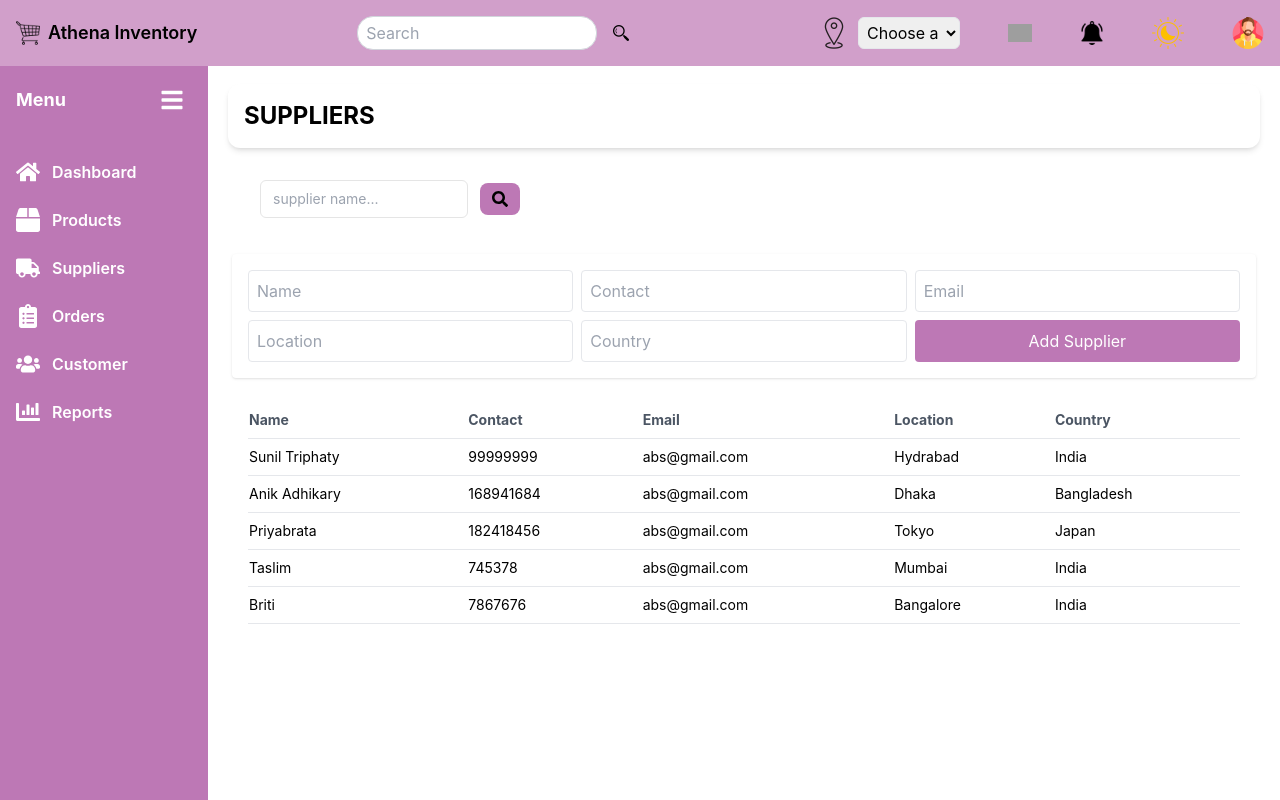
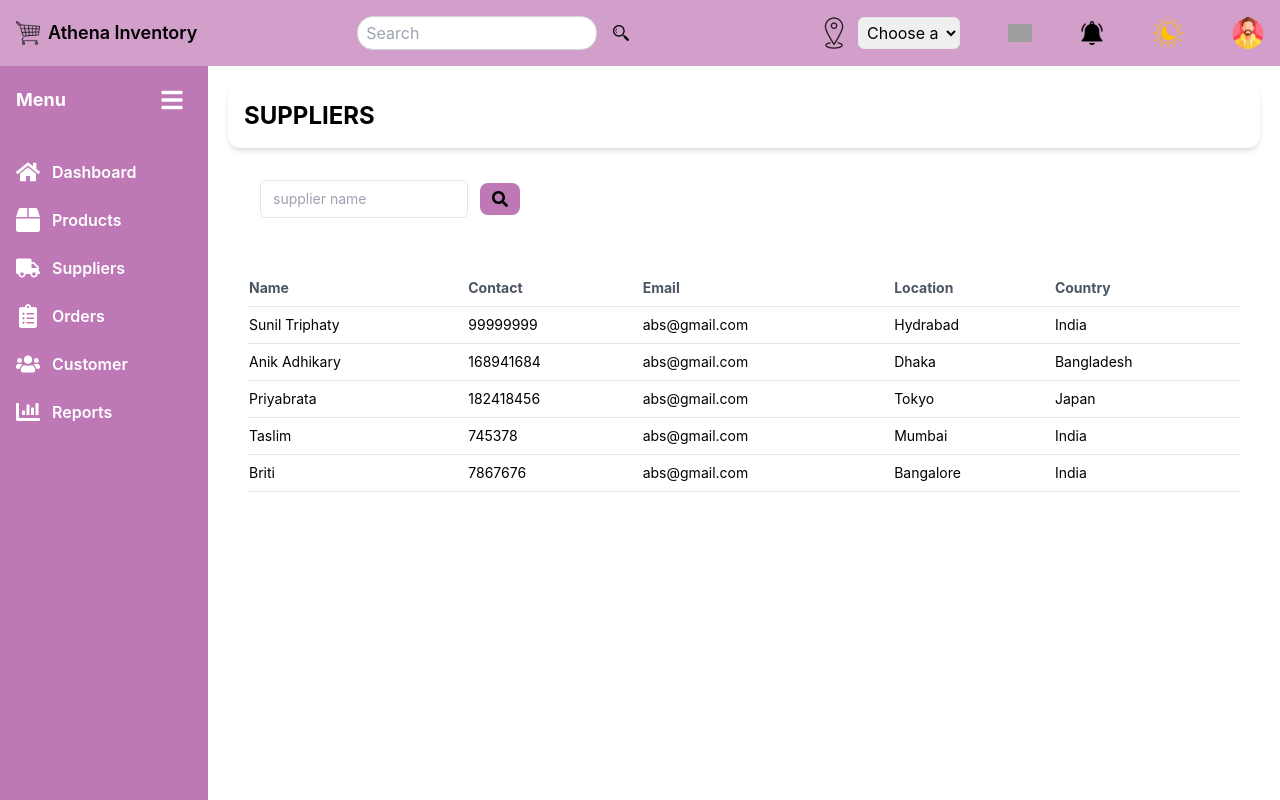
Before and after one commit to anik0103/inventory-management-system, a React (Create React App) app: page /suppliers in a window 1280 px wide. Built offline with nearby package versions, Linux system fonts and the light colour scheme; grey boxes are pictures that could not be loaded.

Commit message:
refactor: Remove SupplierForm component and related state management from Suppliers

```diff
--- a/src/Components/Supplier/SupplierForm.js
+++ /dev/null
@@ -1,68 +0,0 @@
-import { useState } from "react";
-
-const SupplierForm = ({ onAdd }) => {
-  const [form, setForm] = useState({name: "",contact: "",email: "",location: "",country: "",});
-
-  const handleChange = (e) => {
-    setForm({ ...form, [e.target.name]: e.target.value });
-  };
-
-  const handleSubmit = (e) => {
-    e.preventDefault();
-    if (!form.name) return;
-    onAdd({ ...form });
-    setForm({ name: "", contact: "", email: "", location: "", country: "" });
-  };
-
-  return (
-    <form
-      onSubmit={handleSubmit}
-      className="bg-white p-4 m-2 rounded shadow grid md:grid-cols-3 gap-2"
-    >
-      <input
-        name="name"
-        placeholder="Name"
-        value={form.name}
-        onChange={handleChange}
-        className="border p-2 rounded"
-        required
-      />
-      <input
-        name="contact"
-        placeholder="Contact"
-        value={form.contact}
-        onChange={handleChange}
-        className="border p-2 rounded"
-      />
-      <input
-        name="email"
-        placeholder="Email"
-        value={form.email}
-        onChange={handleChange}
-        className="border p-2 rounded"
-      />
-      <input
-        name="location"
-        placeholder="Location"
-        value={form.location}
-        onChange={handleChange}
-        className="border p-2 rounded"
-      />
-      <input
-        name="country"
-        placeholder="Country"
-        value={form.country}
-        onChange={handleChange}
-        className="border p-2 rounded"
-      />
-      <button
-        type="submit"
-        className="bg-[#bd78b5] text-white rounded p-2 hover:bg-[#bd78b5]"
-      >
-        Add Supplier
-      </button>
-    </form>
-  );
-};
-
-export default SupplierForm;
--- a/src/Components/Supplier/SupplierSearch.js
+++ b/src/Components/Supplier/SupplierSearch.js
@@ -10,7 +10,7 @@ const SupplierSearch = ({ searchTerm, setSearchTerm }) => {
         <div className="flex flex-wrap gap-3 items-center m-3">
             <input
                 type="text"
-                placeholder="supplier name..."
+                placeholder="supplier name"
                 className="border border-neutral-200 w-52 px-3 py-2 rounded-md focus:outline-none text-sm"
                 value={searchTerm}
                 onChange={(e) => setSearchTerm(e.target.value)}
--- a/src/Components/Supplier/Suppliers.js
+++ b/src/Components/Supplier/Suppliers.js
@@ -2,18 +2,12 @@ import { useState } from "react";
 import SuppliersHead from "./SuppliersHead";
 import SuppliersTable from "./SplTable";
 import { SplDetails } from "./SplDetails";
-import SupplierForm from "./SupplierForm";
-import SupplierSearch from "./SupplierSearch"; // ✅ single file import
+import SupplierSearch from "./SupplierSearch";
 
 const Suppliers = () => {
-  const [suppliers, setSuppliers] = useState(SplDetails);
   const [searchTerm, setSearchTerm] = useState("");
 
-  const handleAddSupplier = (newSupplier) => {
-    setSuppliers([...suppliers, newSupplier]);
-  };
-
-  const filteredSuppliers = suppliers.filter((supplier) =>
+  const filteredSuppliers = SplDetails.filter((supplier) =>
     supplier.name.toLowerCase().includes(searchTerm.toLowerCase())
   );
 
@@ -21,7 +15,6 @@ const Suppliers = () => {
     <div>
       <SuppliersHead />
       <SupplierSearch searchTerm={searchTerm} setSearchTerm={setSearchTerm} />
-      <SupplierForm onAdd={handleAddSupplier} />
       <SuppliersTable data={filteredSuppliers} />
     </div>
   );
```
